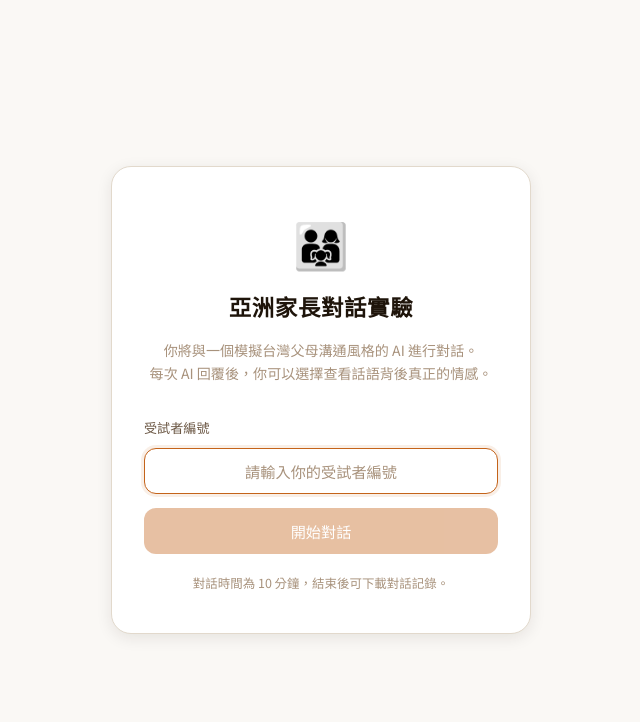
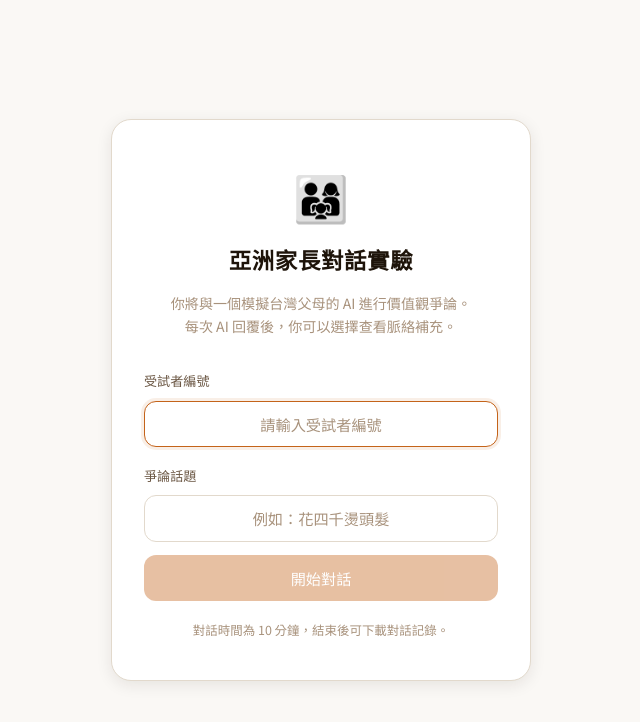
Before and after one commit to karolin-lin/chat-experiment-next, a Next.js app: page / in a window 1280 px wide. Shown: the top 722 px of the page, without its empty margins (319-959 px from the left). Built offline with nearby package versions, Linux system fonts and the light colour scheme.

Commit message:
add topic + context tracking

```diff
--- a/app/api/chat/route.ts
+++ b/app/api/chat/route.ts
@@ -1,6 +1,6 @@
 import { NextRequest, NextResponse } from 'next/server'
 import { GoogleGenAI } from '@google/genai'
-import { COMBINED_SYSTEM, splitParentAndTranslation } from '@/lib/prompts'
+import { buildSystemPrompt, splitParentAndTranslation } from '@/lib/prompts'
 
 const DEFAULT_MODEL = 'gemini-2.5-flash-lite'
 const FALLBACKS = ['gemini-2.5-flash-lite', 'gemini-2.5-flash']
@@ -13,12 +13,14 @@ export async function POST(req: NextRequest) {
     return NextResponse.json({ error: 'GEMINI_API_KEY not set' }, { status: 500 })
   }
 
-  const { userMessage, history } = (await req.json()) as {
+  const { userMessage, history, topic } = (await req.json()) as {
     userMessage: string
     history: Message[]
+    topic: string
   }
 
   const ai = new GoogleGenAI({ apiKey })
+  const systemPrompt = buildSystemPrompt(topic || '日常生活價值觀')
 
   const contents = [
     ...history.map((m) => ({ role: m.role, parts: [{ text: m.text }] })),
@@ -33,20 +35,16 @@ export async function POST(req: NextRequest) {
       const response = await ai.models.generateContent({
         model,
         contents,
-        config: { systemInstruction: COMBINED_SYSTEM },
+        config: { systemInstruction: systemPrompt },
       })
 
       const raw = response.text ?? ''
       const [parent, translation] = splitParentAndTranslation(raw)
-
       return NextResponse.json({ parent, translation })
     } catch (err: unknown) {
       const status = (err as { status?: number }).status
       if (status === 429 || status === 404) continue
-      return NextResponse.json(
-        { error: String(err) },
-        { status: status ?? 500 }
-      )
+      return NextResponse.json({ error: String(err) }, { status: status ?? 500 })
     }
   }
 
--- a/app/page.tsx
+++ b/app/page.tsx
@@ -1,6 +1,7 @@
 'use client'
 
-import { useState, useEffect, useRef, useCallback } from 'react'
+import { useState, useEffect, useRef, useCallback, Suspense } from 'react'
+import { useSearchParams } from 'next/navigation'
 import { SESSION_DURATION } from '@/lib/prompts'
 
 type Message = {
@@ -9,6 +10,7 @@ type Message = {
   text: string
   translation?: string
   ts: string
+  contextRevealed?: boolean
 }
 
 function pad(n: number) {
@@ -72,19 +74,31 @@ function TimerBar({ startTime }: { startTime: number }) {
 }
 
 // ── Translation panel ────────────────────────────────────────────
-function TranslationSection({ translation }: { translation: string }) {
+function TranslationSection({
+  translation,
+  onReveal,
+}: {
+  translation: string
+  onReveal: () => void
+}) {
   const [open, setOpen] = useState(false)
   if (!translation) return null
+
+  const handleReveal = () => {
+    setOpen(true)
+    onReveal()
+  }
+
   return (
     <div className="translation-wrap">
       {open ? (
         <div className="translation-panel">
-          <div className="translation-label">話語背後的意思</div>
+          <div className="translation-label">脈絡補充</div>
           {translation}
         </div>
       ) : (
-        <button className="translation-btn" onClick={() => setOpen(true)}>
-          🔍 查看話語背後的意思
+        <button className="translation-btn" onClick={handleReveal}>
+          🔍 查看脈絡補充
         </button>
       )}
     </div>
@@ -108,18 +122,31 @@ function TypingIndicator() {
 }
 
 // ── Participant ID screen ─────────────────────────────────────────
-function ParticipantScreen({ onStart }: { onStart: (id: string) => void }) {
-  const [value, setValue] = useState('')
-  const inputRef = useRef<HTMLInputElement>(null)
+function ParticipantScreen({
+  onStart,
+  prefillId,
+  prefillTopic,
+}: {
+  onStart: (id: string, topic: string) => void
+  prefillId: string
+  prefillTopic: string
+}) {
+  const [id, setId] = useState(prefillId)
+  const [topic, setTopic] = useState(prefillTopic)
+  const idRef = useRef<HTMLInputElement>(null)
 
   useEffect(() => {
-    inputRef.current?.focus()
-  }, [])
+    // If both are prefilled via URL, auto-start
+    if (prefillId && prefillTopic) {
+      onStart(prefillId, prefillTopic)
+      return
+    }
+    idRef.current?.focus()
+  }, [prefillId, prefillTopic, onStart])
 
   const handleSubmit = () => {
-    const id = value.trim()
-    if (!id) return
-    onStart(id)
+    if (!id.trim() || !topic.trim()) return
+    onStart(id.trim(), topic.trim())
   }
 
   return (
@@ -128,28 +155,39 @@ function ParticipantScreen({ onStart }: { onStart: (id: string) => void }) {
         <div className="participant-icon">👨‍👩‍👧</div>
         <h1 className="participant-title">亞洲家長對話實驗</h1>
         <p className="participant-desc">
-          你將與一個模擬台灣父母溝通風格的 AI 進行對話。<br />
-          每次 AI 回覆後，你可以選擇查看話語背後真正的情感。
+          你將與一個模擬台灣父母的 AI 進行價值觀爭論。<br />
+          每次 AI 回覆後，你可以選擇查看脈絡補充。
         </p>
         <div className="participant-form">
-          <label className="participant-label" htmlFor="pid">
-            受試者編號
-          </label>
+          <label className="participant-label" htmlFor="pid">受試者編號</label>
           <input
-            ref={inputRef}
+            ref={idRef}
             id="pid"
             className="participant-input"
             type="text"
-            placeholder="請輸入你的受試者編號"
-            value={value}
-            onChange={(e) => setValue(e.target.value)}
+            placeholder="請輸入受試者編號"
+            value={id}
+            onChange={(e) => setId(e.target.value)}
+            onKeyDown={(e) => e.key === 'Enter' && handleSubmit()}
+            autoComplete="off"
+          />
+          <label className="participant-label" htmlFor="topic" style={{ marginTop: '0.5rem' }}>
+            爭論話題
+          </label>
+          <input
+            id="topic"
+            className="participant-input"
+            type="text"
+            placeholder="例如：花四千燙頭髮"
+            value={topic}
+            onChange={(e) => setTopic(e.target.value)}
             onKeyDown={(e) => e.key === 'Enter' && handleSubmit()}
             autoComplete="off"
           />
           <button
             className="participant-btn"
             onClick={handleSubmit}
-            disabled={!value.trim()}
+            disabled={!id.trim() || !topic.trim()}
           >
             開始對話
           </button>
@@ -162,9 +200,14 @@ function ParticipantScreen({ onStart }: { onStart: (id: string) => void }) {
   )
 }
 
-// ── Main page ────────────────────────────────────────────────────
-export default function Page() {
+// ── Inner app (needs useSearchParams) ───────────────────────────
+function ChatApp() {
+  const searchParams = useSearchParams()
+  const urlId = searchParams.get('id') ?? ''
+  const urlTopic = searchParams.get('topic') ?? ''
+
   const [participantId, setParticipantId] = useState<string | null>(null)
+  const [topic, setTopic] = useState<string | null>(null)
   const [messages, setMessages] = useState<Message[]>([])
   const [input, setInput] = useState('')
   const [loading, setLoading] = useState(false)
@@ -176,10 +219,11 @@ export default function Page() {
 
   const handleEnd = useCallback(() => setSessionEnded(true), [])
 
-  const handleStart = (id: string) => {
+  const handleStart = useCallback((id: string, t: string) => {
     startTime.current = Date.now()
     setParticipantId(id)
-  }
+    setTopic(t)
+  }, [])
 
   useEffect(() => {
     bottomRef.current?.scrollIntoView({ behavior: 'smooth' })
@@ -191,6 +235,13 @@ export default function Page() {
     el.style.height = 'auto'
     el.style.height = Math.min(el.scrollHeight, 120) + 'px'
   }, [input])
+
+  // mark context revealed for a message
+  const handleContextReveal = (msgId: string) => {
+    setMessages((prev) =>
+      prev.map((m) => (m.id === msgId ? { ...m, contextRevealed: true } : m))
+    )
+  }
 
   const send = async () => {
     const text = input.trim()
@@ -217,7 +268,7 @@ export default function Page() {
       const res = await fetch('/api/chat', {
         method: 'POST',
         headers: { 'Content-Type': 'application/json' },
-        body: JSON.stringify({ userMessage: text, history }),
+        body: JSON.stringify({ userMessage: text, history, topic }),
       })
       const data = await res.json()
       if (!res.ok) throw new Error(data.error || '發生錯誤')
@@ -230,6 +281,7 @@ export default function Page() {
           text: data.parent,
           translation: data.translation,
           ts: nowTs(),
+          contextRevealed: false,
         },
       ])
     } catch (e) {
@@ -248,17 +300,19 @@ export default function Page() {
 
   const downloadCSV = () => {
     const rows = [
-      ['participant_id', 'timestamp', 'role', 'content', 'translation'],
+      ['participant_id', 'topic', 'timestamp', 'role', 'content', 'translation', 'context_revealed'],
       ...messages.map((m) => [
         participantId ?? '',
+        topic ?? '',
         m.ts,
         m.role,
         m.text,
         m.translation ?? '',
+        m.role === 'assistant' ? (m.contextRevealed ? '1' : '0') : '',
       ]),
     ]
     const csv = rows
-      .map((r) => r.map((c) => `"${c.replace(/"/g, '""')}"`).join(','))
+      .map((r) => r.map((c) => `"${String(c).replace(/"/g, '""')}"`).join(','))
       .join('\n')
     const blob = new Blob(['\uFEFF' + csv], { type: 'text/csv;charset=utf-8' })
     const url = URL.createObjectURL(blob)
@@ -269,19 +323,25 @@ export default function Page() {
     URL.revokeObjectURL(url)
   }
 
-  // ── Not started yet ───────────────────────────────────────────
-  if (!participantId) {
-    return <ParticipantScreen onStart={handleStart} />
+  if (!participantId || !topic) {
+    return (
+      <ParticipantScreen
+        onStart={handleStart}
+        prefillId={urlId}
+        prefillTopic={urlTopic}
+      />
+    )
   }
 
-  // ── Chat ──────────────────────────────────────────────────────
   return (
     <div className="page">
       <header className="header">
         <div className="header-top">
           <div>
             <div className="header-title">👨‍👩‍👧 亞洲家長對話實驗</div>
-            <div className="header-subtitle">受試者：{participantId}</div>
+            <div className="header-subtitle">
+              受試者：{participantId}　｜　話題：{topic}
+            </div>
           </div>
           <Timer startTime={startTime.current} onEnd={handleEnd} />
         </div>
@@ -294,8 +354,9 @@ export default function Page() {
             <div>
               <div className="empty-icon">💬</div>
               <div className="empty-text">
-                跟家長說點什麼吧<br />
-                不管你說什麼，他都有話要說
+                話題：<strong>{topic}</strong><br /><br />
+                跟家長說說你的想法吧<br />
+                他一定有話要反駁
               </div>
             </div>
           </div>
@@ -309,7 +370,10 @@ export default function Page() {
             </div>
             <div className="bubble-ts">{msg.ts}</div>
             {msg.role === 'assistant' && msg.translation && (
-              <TranslationSection translation={msg.translation} />
+              <TranslationSection
+                translation={msg.translation}
+                onReveal={() => handleContextReveal(msg.id)}
+              />
             )}
           </div>
         ))}
@@ -333,7 +397,7 @@ export default function Page() {
             <textarea
               ref={textareaRef}
               className="input-field"
-              placeholder="說點什麼…（Enter 送出，Shift+Enter 換行）"
+              placeholder="說說你的想法…（Enter 送出，Shift+Enter 換行）"
               value={input}
               onChange={(e) => setInput(e.target.value)}
               onKeyDown={handleKeyDown}
@@ -356,3 +420,12 @@ export default function Page() {
     </div>
   )
 }
+
+// ── Page wrapper (Suspense for useSearchParams) ──────────────────
+export default function Page() {
+  return (
+    <Suspense>
+      <ChatApp />
+    </Suspense>
+  )
+}
```
Also changed, not shown: lib/prompts.ts (+27 -16 lines), 1 other file (tests, documents, lock files or other folders).
